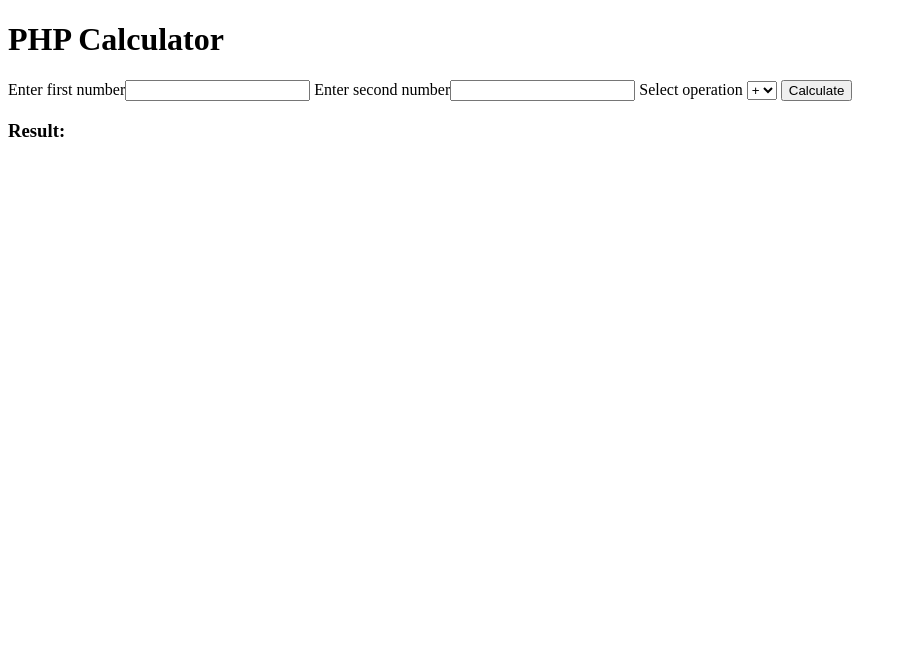
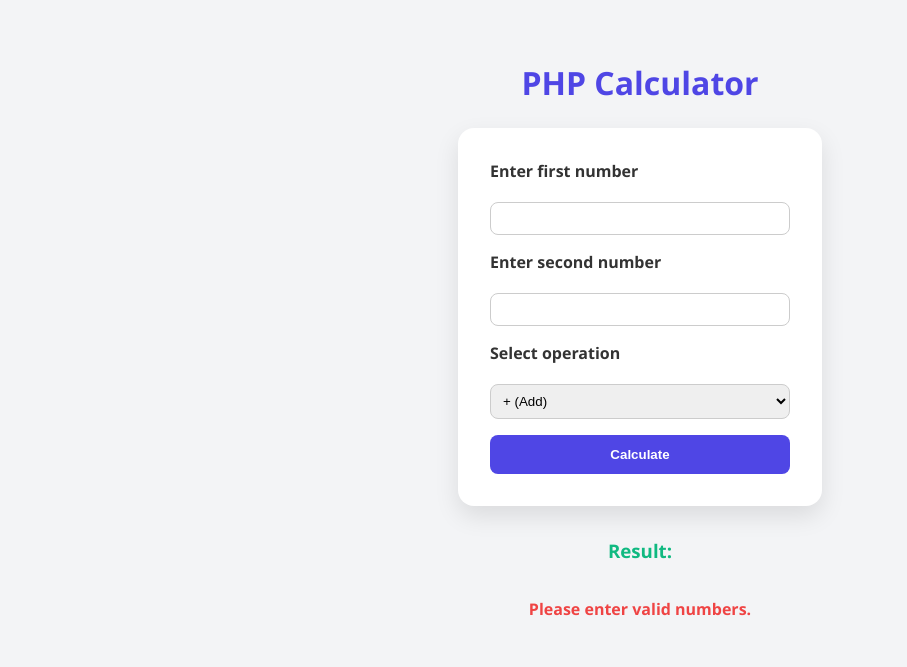
Before and after one commit to DarjaElina/php_calculator, a PHP site: page / in a window 1280 px wide. Shown: the top 667 px of the page, without its empty margins (0-907 px from the left). Run offline with PHP 8.4, Linux system fonts and the light colour scheme.

Commit message:
add error handling and styling

```diff
--- a/calculator.php
+++ b/calculator.php
@@ -1,9 +1,14 @@
 <?php
 $result = '';
+$error_message = '';
 
-if (isset($_GET['number1']) && isset($_GET['number2'])) {
-  $num1 = $_GET['number1'];
-  $num2 = $_GET['number2'];
+if (
+  isset($_GET['number1'], $_GET['number2'], $_GET['operation']) &&
+  is_numeric($_GET['number1']) &&
+  is_numeric($_GET['number2'])
+) {
+  $num1 = (float)$_GET['number1'];
+  $num2 = (float)$_GET['number2'];
   $operation = $_GET['operation'];
 
   if ($operation === 'add') {
@@ -13,6 +18,16 @@ if (isset($_GET['number1']) && isset($_GET['number2'])) {
   } else if ($operation === 'multiply') {
     $result = $num1 * $num2;
   } else if ($operation === 'divide') {
-    $result = $num1 / $num2;
+    if ($num2 == 0) {
+      $result = '';
+      $error_message = 'Cannot divide by zero!';
+    } else {
+      $result = $num1 / $num2;
+    }
+  } else {
+    $result = 'Invalid operation selected.';
   }
+} else {
+  $result = '';
+  $error_message = 'Please enter valid numbers.';
 }
--- a/index.php
+++ b/index.php
@@ -5,6 +5,7 @@
 <head>
   <meta charset="UTF-8">
   <meta name="viewport" content="width=device-width, initial-scale=1.0">
+  <link rel="stylesheet" href="styles.css">
   <title>Document</title>
 </head>
 <body>
@@ -14,15 +15,19 @@
     <label for="number2">Enter second number</label><input id="number2" name="number2" type="number">
     <label for="operation">Select operation</label>
       <select name="operation" id="operation">
-        <option value="add">+</option>
-        <option value="subtract">-</option>
-        <option value="multiply">*</option>
-        <option value="divide">/</option>
+        <option value="add">+ (Add)</option>
+        <option value="subtract">- (Subtract)</option>
+        <option value="multiply">* (Multiply)</option>
+        <option value="divide">/ (Divide)</option>
       </select>
 
       <input type="submit" value="Calculate">
   </form>
-    <h3>Result:</h3>
-    <?php include 'calculator.php'; echo "<p>$result</p>"?>
+
+    <?php
+      include 'calculator.php';
+     echo "<h3>Result: <span>$result</span></h3>";
+     echo "<p>$error_message</p>";
+    ?>
 </body>
 </html>
--- a/styles.css
+++ b/styles.css
@@ -0,0 +1,67 @@
+body {
+  font-family: 'Segoe UI', Tahoma, Geneva, Verdana, sans-serif;
+  background: #f3f4f6;
+  color: #333;
+  display: flex;
+  flex-direction: column;
+  align-items: center;
+  padding: 2rem;
+}
+
+h1 {
+  color: #4f46e5;
+  margin-bottom: 1.5rem;
+}
+
+form {
+  background: white;
+  padding: 2rem;
+  border-radius: 1rem;
+  box-shadow: 0 10px 25px rgba(0, 0, 0, 0.1);
+  display: grid;
+  gap: 1rem;
+  width: 300px;
+}
+
+label {
+  font-weight: bold;
+  margin-bottom: 0.25rem;
+}
+
+input[type="number"],
+select {
+  padding: 0.5rem;
+  border-radius: 0.5rem;
+  border: 1px solid #ccc;
+  width: 100%;
+  box-sizing: border-box;
+}
+
+input[type="submit"] {
+  background-color: #4f46e5;
+  color: white;
+  font-weight: bold;
+  border: none;
+  padding: 0.75rem;
+  border-radius: 0.5rem;
+  cursor: pointer;
+  transition: background 0.2s;
+}
+
+input[type="submit"]:hover {
+  background-color: #4338ca;
+}
+
+h3 {
+  margin-top: 2rem;
+  color: #10b981;
+}
+
+h3 span {
+  font-weight: bold;
+}
+
+p {
+  color: #ef4444;
+  font-weight: bold;
+}
```
